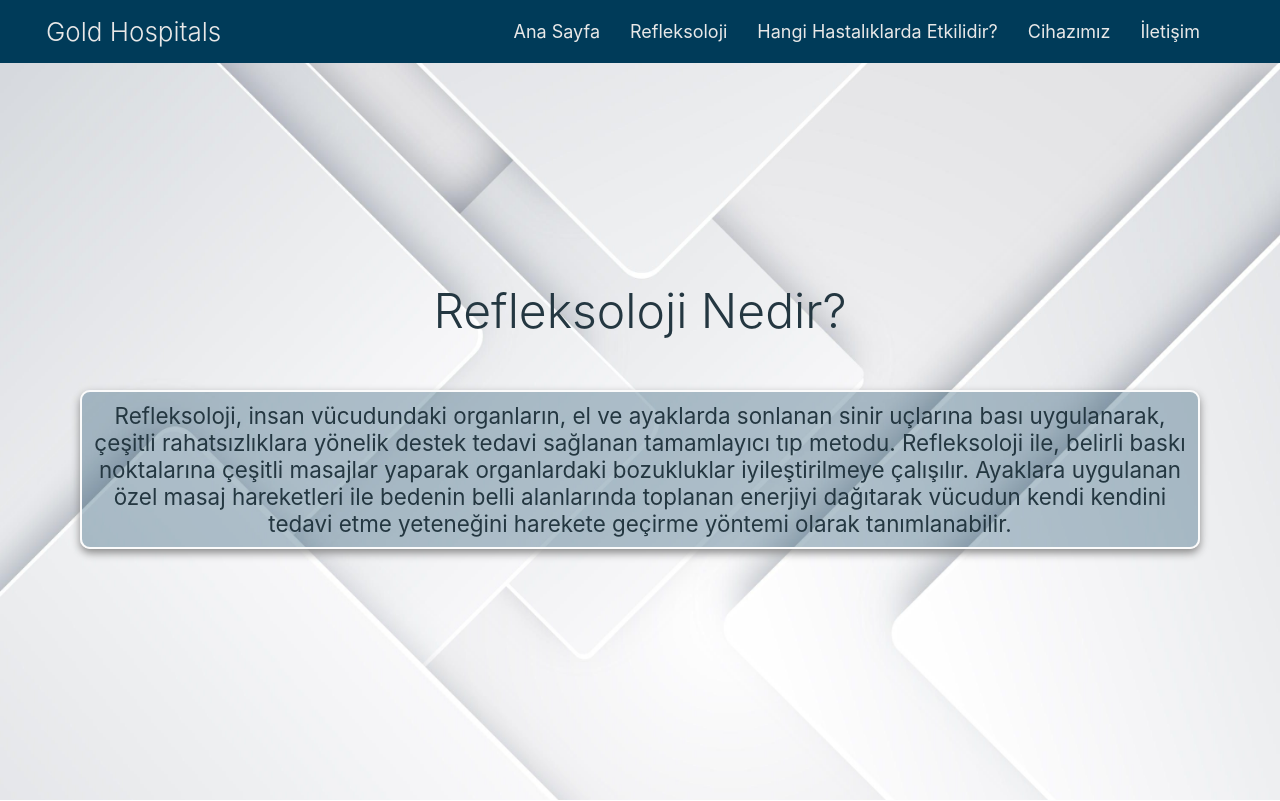
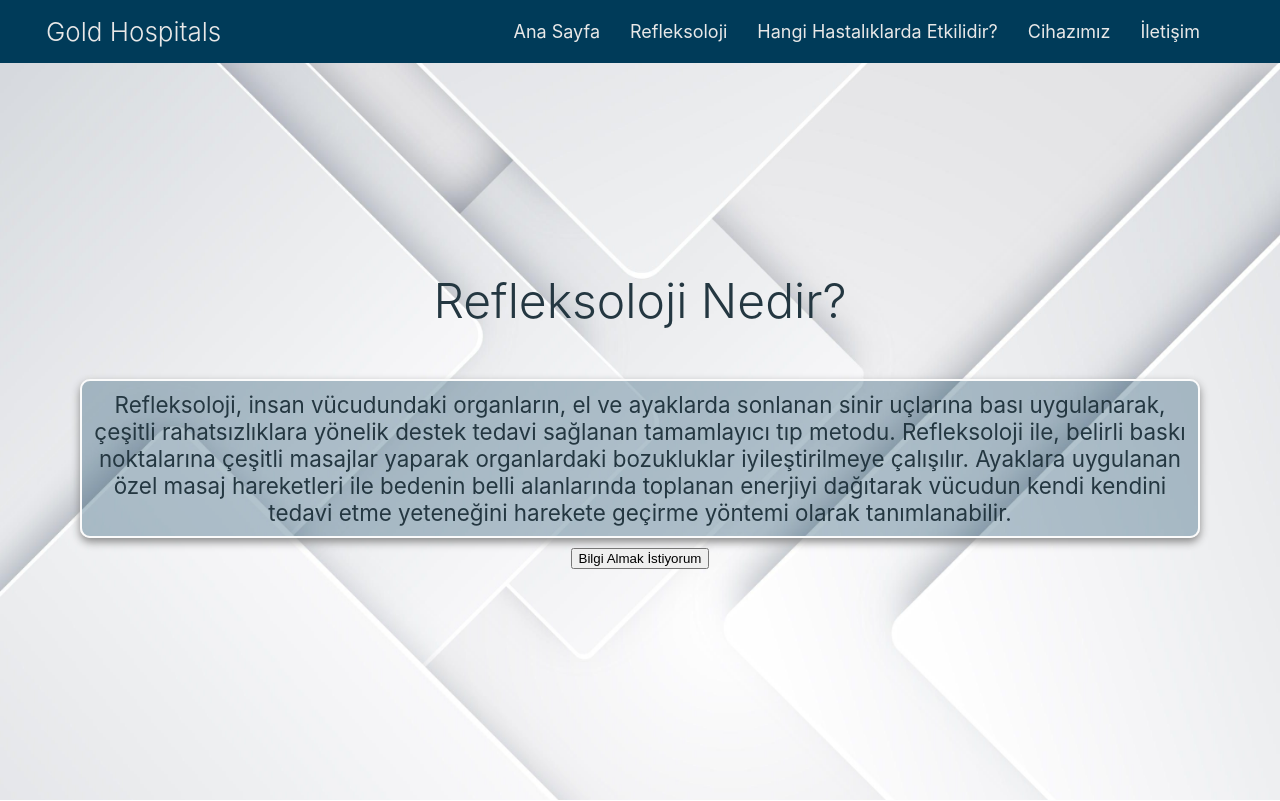
Before and after one commit to meryemsanem/gold-hospital, a React (Create React App) app: page / in a window 1280 px wide. Shown: the top 801 px of the page. Built offline with nearby package versions, Linux system fonts and the light colour scheme.

Commit message:
Add button to the homepage

```diff
--- a/src/components/Homepage.js
+++ b/src/components/Homepage.js
@@ -1,20 +1,30 @@
 import React from 'react';
 import '../styles.css';
 
-const Homepage = () => (
+const Homepage = () => {
+  const handleClick = () => {
+    const contactSection = document.getElementById('contact');
+    contactSection.scrollIntoView({ behavior: 'smooth' });
+  };
+
+  return (
     <section className="homepage" id="homepage">
       <h1>Refleksoloji Nedir?</h1>
       <p>
-      Refleksoloji, insan vücudundaki organların, el ve ayaklarda sonlanan sinir
-      uçlarına bası uygulanarak, çeşitli rahatsızlıklara yönelik destek tedavi
-      sağlanan tamamlayıcı tıp metodu. Refleksoloji ile, belirli baskı
+        Refleksoloji, insan vücudundaki organların, el ve ayaklarda sonlanan
+        sinir uçlarına bası uygulanarak, çeşitli rahatsızlıklara yönelik destek
+        tedavi sağlanan tamamlayıcı tıp metodu. Refleksoloji ile, belirli baskı
         noktalarına çeşitli masajlar yaparak organlardaki bozukluklar
         iyileştirilmeye çalışılır. Ayaklara uygulanan özel masaj hareketleri ile
         bedenin belli alanlarında toplanan enerjiyi dağıtarak vücudun kendi
         kendini tedavi etme yeteneğini harekete geçirme yöntemi olarak
         tanımlanabilir.
       </p>
+      <button type="button" className="info" onClick={handleClick}>
+        Bilgi Almak İstiyorum
+      </button>
     </section>
   );
+};
 
 export default Homepage;
```
Lines whose indentation alone changed are shown as unchanged.
